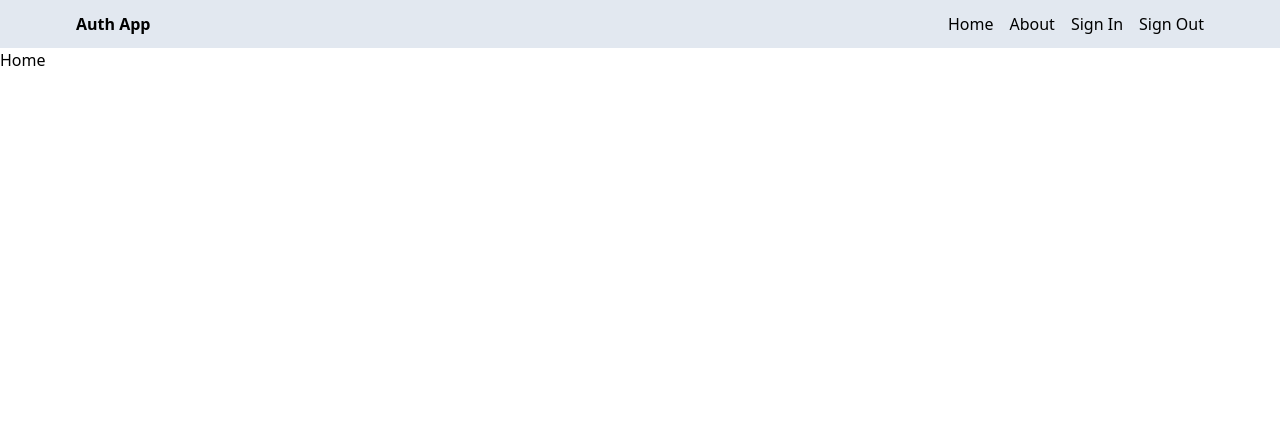
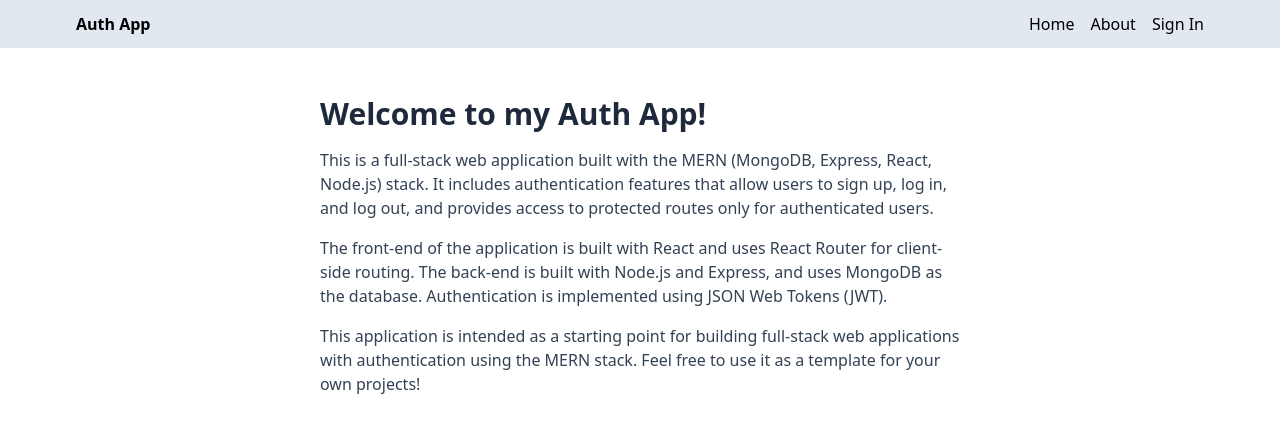
Before and after one commit to ajin5/mern-auth, a React (Vite) app in the folder client/: page / in a window 1280 px wide. Shown: the top 432 px of the page. Built offline with nearby package versions, Linux system fonts and the light colour scheme; no server answers.

Commit message:
complete home and about pages

```diff
--- a/client/src/components/Header.jsx
+++ b/client/src/components/Header.jsx
@@ -16,7 +16,6 @@ export default function Header() {
           <Link to="/about">
             <li>About</li>
           </Link>
-
           <Link to="/profile">
             {currentUser ? (
               <img
@@ -25,12 +24,9 @@ export default function Header() {
                 className="h-7 w-7 rounded-full object-cover"
               />
             ) : (
-              <li>Sign In</li>
+              <Link to="/sign-in">Sign In</Link>
+              // <li>Sign in</li>
             )}
-          </Link>
-
-          <Link to="/sign-out">
-            <li>Sign Out</li>
           </Link>
         </ul>
       </div>
--- a/client/src/components/PrivateRoute.jsx
+++ b/client/src/components/PrivateRoute.jsx
@@ -1,4 +1,3 @@
-import React from "react";
 import { useSelector } from "react-redux";
 import { Outlet, Navigate } from "react-router-dom";
 
--- a/client/src/pages/About.jsx
+++ b/client/src/pages/About.jsx
@@ -1,5 +1,25 @@
 import React from "react";
 
 export default function About() {
-  return <div>About</div>;
+  return (
+    <div className="px-4 py-12 max-w-2xl mx-auto">
+      <h1 className="text-3xl font-bold  mb-4 text-slate-800">About</h1>
+      <p className="mb-4 text-slate-700">
+        This is a MERN (MongoDB, Express, React, Node.js) stack application with
+        authentication. It allows users to sign up, log in, and log out, and
+        provides access to protected routes only for authenticated users.
+      </p>
+      <p className="mb-4 text-slate-700">
+        The front-end of the application is built with React and uses React
+        Router for client-side routing. The back-end is built with Node.js and
+        Express, and uses MongoDB as the database. Authentication is implemented
+        using JSON Web Tokens (JWT).
+      </p>
+      <p className="mb-4 text-slate-700">
+        This application is intended as a starting point for building full-stack
+        web applications with authentication using the MERN stack. Feel free to
+        use it as a template for your own projects!
+      </p>
+    </div>
+  );
 }
--- a/client/src/pages/Home.jsx
+++ b/client/src/pages/Home.jsx
@@ -1,5 +1,28 @@
 import React from "react";
 
 export default function Home() {
-  return <div>Home</div>;
+  return (
+    <div className="px-4 py-12 max-w-2xl mx-auto">
+      <h1 className="text-3xl font-bold  mb-4 text-slate-800">
+        Welcome to my Auth App!
+      </h1>
+      <p className="mb-4 text-slate-700">
+        This is a full-stack web application built with the MERN (MongoDB,
+        Express, React, Node.js) stack. It includes authentication features that
+        allow users to sign up, log in, and log out, and provides access to
+        protected routes only for authenticated users.
+      </p>
+      <p className="mb-4 text-slate-700">
+        The front-end of the application is built with React and uses React
+        Router for client-side routing. The back-end is built with Node.js and
+        Express, and uses MongoDB as the database. Authentication is implemented
+        using JSON Web Tokens (JWT).
+      </p>
+      <p className="mb-4 text-slate-700">
+        This application is intended as a starting point for building full-stack
+        web applications with authentication using the MERN stack. Feel free to
+        use it as a template for your own projects!
+      </p>
+    </div>
+  );
 }
--- a/client/src/pages/Profile.jsx
+++ b/client/src/pages/Profile.jsx
@@ -1,6 +1,6 @@
-import React from "react";
 import { useSelector } from "react-redux";
 import { useRef, useState, useEffect } from "react";
+import { useNavigate } from "react-router-dom";
 import {
   getDownloadURL,
   getStorage,
@@ -21,6 +21,7 @@ import {
 
 export default function Profile() {
   const dispatch = useDispatch();
+  const navigate = useNavigate();
   const fileRef = useRef(null);
   const [image, setImage] = useState(undefined);
   const [imagePercent, setImagePercent] = useState(0);
@@ -40,7 +41,7 @@ export default function Profile() {
     const storageRef = ref(storage, fileName);
     const uploadTask = uploadBytesResumable(storageRef, image);
     uploadTask.on(
-      "state_changes",
+      "state_changed",
       (snapshot) => {
         const progress =
           (snapshot.bytesTransferred / snapshot.totalBytes) * 100;
@@ -92,9 +93,11 @@ export default function Profile() {
       const data = await res.json();
       if (data.success === false) {
         dispatch(deleteUserFailure(data));
+
         return;
       }
       dispatch(deleteUserSuccess(data));
+      navigate("/sign-in");
     } catch (error) {
       dispatch(deleteUserFailure(error));
     }
@@ -104,12 +107,13 @@ export default function Profile() {
     try {
       await fetch("/api/auth/signout");
       dispatch(signOut());
+      navigate("/sign-in");
     } catch (error) {
       console.log(error);
     }
   };
   return (
-    <div className="p-3 max-w-lg mg-auto">
+    <div className="p-3 max-w-lg mx-auto">
       <h1 className="text-3xl font-semibold text-center my-7">Profile</h1>
       <form onSubmit={handleSubmit} className="flex flex-col gap-4">
         <input
@@ -119,10 +123,11 @@ export default function Profile() {
           accept="image/*"
           onChange={(e) => setImage(e.target.files[0])}
         />
-        {/* firebase storage rule */}
-        {/* allow read;
-      allow write; if
-      request.resource.size <2 * 1024 * 1024 &&
+        {/*
+      firebase storage rules:
+      allow read;
+      allow write: if
+      request.resource.size < 2 * 1024 * 1024 &&
       request.resource.contentType.matches('image/.*') */}
         <img
           src={formData.profilePicture || currentUser.profilePicture}
@@ -130,7 +135,6 @@ export default function Profile() {
           className="h-24 w-24 self-center cursor-pointer rounded-full object-cover mt-2"
           onClick={() => fileRef.current.click()}
         />
-        <br />
         <p className="text-sm self-center">
           {imageError ? (
             <span className="text-red-700">
@@ -149,29 +153,26 @@ export default function Profile() {
           type="text"
           id="username"
           placeholder="Username"
-          className="bg-state-100 rounded-lg p-3"
+          className="bg-slate-100 rounded-lg p-3"
           onChange={handleChange}
         />
-        <br />
         <input
           defaultValue={currentUser.email}
           type="email"
           id="email"
-          placeholder="email"
-          className="bg-state-100 rounded-lg p-3"
+          placeholder="Email"
+          className="bg-slate-100 rounded-lg p-3"
           onChange={handleChange}
-        />{" "}
-        <br />
+        />
         <input
           type="password"
           id="password"
-          placeholder="password"
-          className="bg-state-100 rounded-lg p-3"
+          placeholder="Password"
+          className="bg-slate-100 rounded-lg p-3"
           onChange={handleChange}
-        />{" "}
-        <br />
+        />
         <button className="bg-slate-700 text-white p-3 rounded-lg uppercase hover:opacity-95 disabled:opacity-80">
-          {loading ? "Loading..." : "update"}
+          {loading ? "Loading..." : "Update"}
         </button>
       </form>
       <div className="flex justify-between mt-5">
@@ -182,12 +183,12 @@ export default function Profile() {
           Delete Account
         </span>
         <span onClick={handleSignOut} className="text-red-700 cursor-pointer">
-          Sign Out
+          Sign out
         </span>
       </div>
-      <p className="text-red-700">{error && "something went wrong"}</p>
-      <p className="text-green-700">
-        {updateSuccess && "user update successfully"}
+      <p className="text-red-700 mt-5">{error && "Something went wrong!"}</p>
+      <p className="text-green-700 mt-5">
+        {updateSuccess && "User is updated successfully!"}
       </p>
     </div>
   );
--- a/client/src/redux/user/userSlice.js
+++ b/client/src/redux/user/userSlice.js
@@ -58,9 +58,9 @@ export const {
   signInStart,
   signInSuccess,
   signInFailure,
+  updateUserFailure,
   updateUserStart,
   updateUserSuccess,
-  updateUserFailure,
   deleteUserFailure,
   deleteUserStart,
   deleteUserSuccess,
--- a/package.json
+++ b/package.json
@@ -17,6 +17,7 @@
     "dotenv": "^16.3.1",
     "express": "^4.18.2",
     "jsonwebtoken": "^9.0.2",
+    "mongodb": "^6.3.0",
     "mongoose": "^8.0.3",
     "nodemon": "^3.0.1"
   }
```
Also changed, not shown: 1 other file (tests, documents, lock files or other folders).
